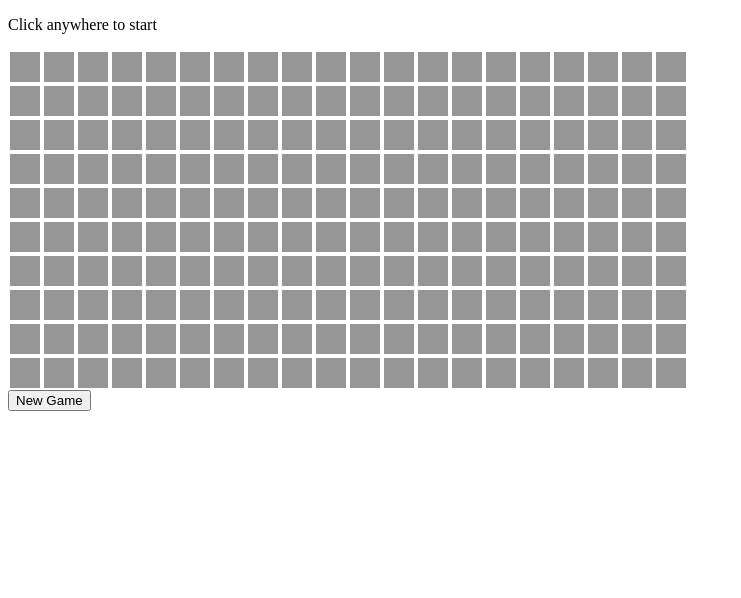
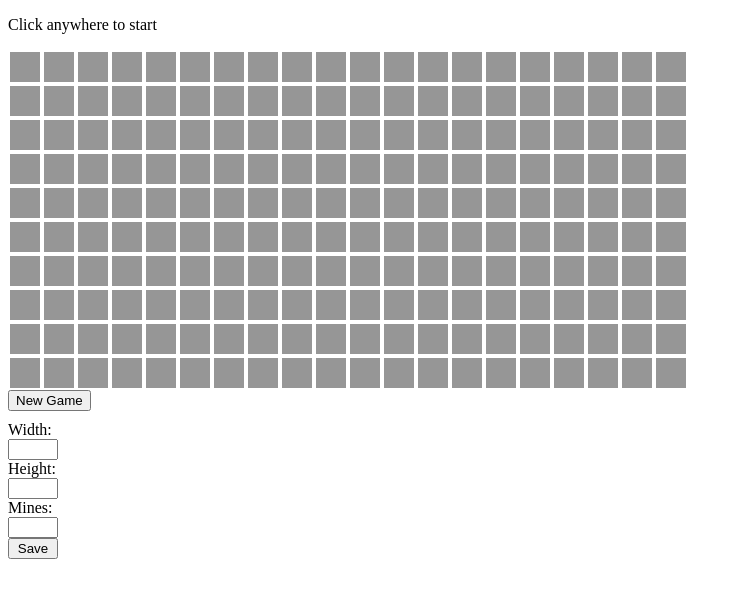
Before and after one commit to DevanTurtle7/react-minesweeper-redux, a React (Create React App) app: page / in a window 1280 px wide. Shown: the top 598 px of the page, without its empty margins (0-741 px from the left). Built offline with nearby package versions, Linux system fonts and the light colour scheme.

Commit message:
Stubbed settings widget

```diff
--- a/src/App.tsx
+++ b/src/App.tsx
@@ -1,5 +1,6 @@
 import Board from 'components/Board';
 import ResetButton from 'components/NewGameButton';
+import Settings from 'components/Settings';
 import StatusIndicator from 'components/StatusIndicator';
 import {useDispatch} from 'react-redux';
 import {BOARD_CREATE_EMPTY} from 'redux/actions';
@@ -16,6 +17,7 @@ const App = () => {
       <StatusIndicator />
       <Board />
       <ResetButton />
+      <Settings />
     </div>
   );
 };
--- /dev/null
+++ b/src/components/Settings.tsx
@@ -0,0 +1,15 @@
+const Settings = () => {
+  return (
+    <div id='settings'>
+      <label htmlFor='width'>Width:</label>
+      <input name='width'></input>
+      <label htmlFor='width'>Height:</label>
+      <input name='width'></input>
+      <label htmlFor='width'>Mines:</label>
+      <input name='width'></input>
+      <button>Save</button>
+    </div>
+  );
+};
+
+export default Settings;
--- a/src/styles/index.css
+++ b/src/styles/index.css
@@ -54,3 +54,10 @@
   -ms-user-select: none;
   user-select: none;
 }
+
+#settings {
+  display: flex;
+  flex-flow: column;
+  max-width: 50px;
+  margin-top: 10px;
+}
```
